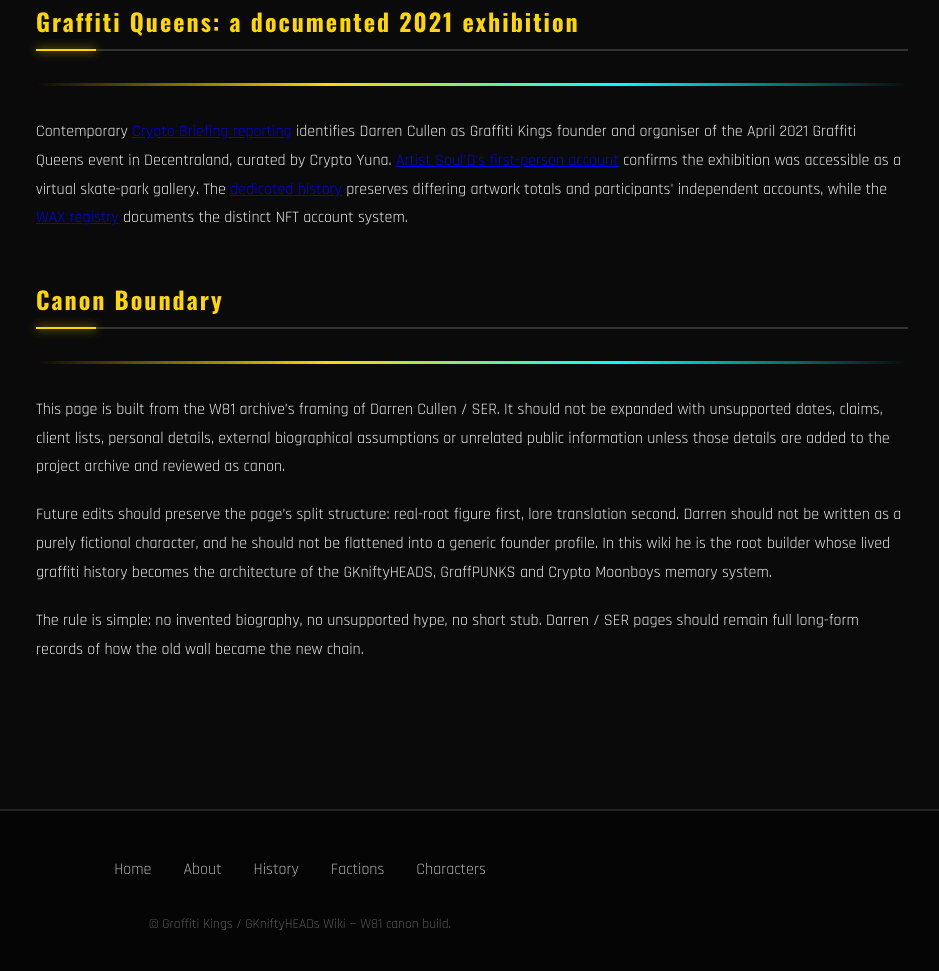
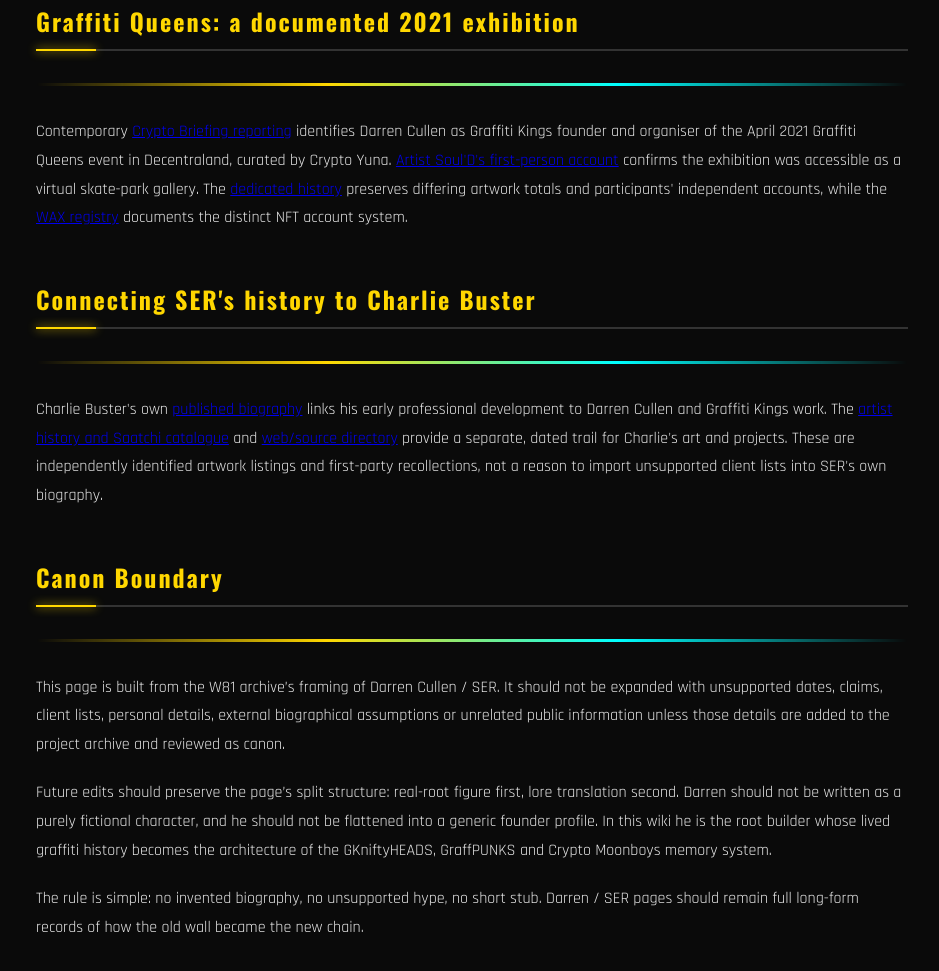
Before and after one commit to graffiti-kings/graffiti-kings, a plain HTML site: page characters/darren-cullen.html in a window 1280 px wide. Shown: the part 5407-6378 px from the top of the page, without its empty margins (340-1279 px from the left). Drawn offline with nearby package versions, Linux system fonts and the light colour scheme.

Commit message:
Link characters/darren-cullen.html to sourced Charlie Buster, Grime Art and NBG/TREEF archive

```diff
--- a/characters/darren-cullen.html
+++ b/characters/darren-cullen.html
@@ -186,6 +186,7 @@
         </section>
 
         <section class="section" id="queens-exhibition"><h2 class="section-title">Graffiti Queens: a documented 2021 exhibition</h2><div class="graffiti-divider"></div><p>Contemporary <a href="https://cryptobriefing.com/pussy-riot-talk-nfts-ahead-major-graffiti-queens-expo/" target="_blank" rel="noopener noreferrer">Crypto Briefing reporting</a> identifies Darren Cullen as Graffiti Kings founder and organiser of the April 2021 Graffiti Queens event in Decentraland, curated by Crypto Yuna. <a href="https://sould-art.com/blog/nft-graffiti-queens" target="_blank" rel="noopener noreferrer">Artist Soul'D's first-person account</a> confirms the exhibition was accessible as a virtual skate-park gallery. The <a href="../pages/graffiti-queens-decentraland-2021.html">dedicated history</a> preserves differing artwork totals and participants' independent accounts, while the <a href="../pages/graffiti-kings-wax-nft-collections.html">WAX registry</a> documents the distinct NFT account system.</p></section>
+<section class="section" id="charlie-buster-sources"><h2 class="section-title">Connecting SER's history to Charlie Buster</h2><div class="graffiti-divider"></div><p>Charlie Buster's own <a href="https://nbg1618.com/charlie-buster-biography/" target="_blank" rel="noopener noreferrer">published biography</a> links his early professional development to Darren Cullen and Graffiti Kings work. The <a href="../pages/charlie-buster-grime-art-history.html">artist history and Saatchi catalogue</a> and <a href="../pages/charlie-buster-source-network.html">web/source directory</a> provide a separate, dated trail for Charlie's art and projects. These are independently identified artwork listings and first-party recollections, not a reason to import unsupported client lists into SER's own biography.</p></section>
 <section class="section" id="canon-boundary">
           <h2 class="section-title">Canon Boundary</h2>
           <div class="graffiti-divider"></div>
```
